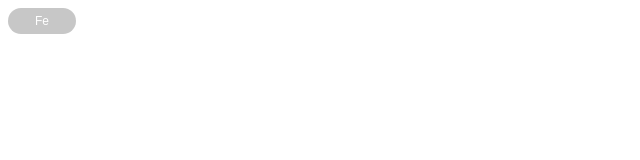
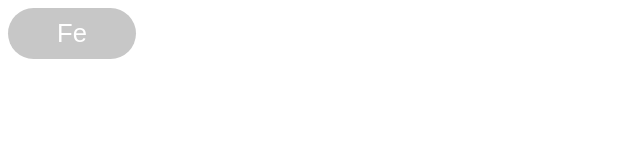
Before and after one commit to Marius0509/Fe, a plain HTML site: page index.html in a window 1280 px wide. Shown: the whole page, without its empty margins (0-640 px from the left). Drawn offline with Linux system fonts and the light colour scheme.

Commit message:
Update index.html

```diff
--- a/index.html
+++ b/index.html
@@ -1,12 +1,39 @@
 <!DOCTYPE html>
 <html>
+
 <head>
     <meta charset='UTF-8' name='viewport' content='width=device-width, initial-scale=1.0'>
     <title>Fe</title>
-        <link rel='stylesheet' href='style.css'>
+    <style>
+        .ops-button {
+            align-items: center;
+            background-color: #c7c7c7;
+            border-radius: 2vmax;
+            color: white;
+            cursor: pointer;
+            display: flex;
+            font: 2vmax sans-serif;
+            height: 4vmax;
+            justify-content: center;
+            position: absolute;
+            user-select: none;
+            width: 10vmax;
+        }
+    </style>
 </head>
+
 <body>
-        <div id='fe-button' class='ops-button' onmouseover='onFeMouseOver()' onclick='onFeClick()'>Fe</div>
-        <script src='script.js'></script>
+    <div id='fe-button' class='ops-button' onmouseover='moveFe()' onclick='moveFe()'>Fe</div>
+    <script>
+        function randomInteger(min, max) {
+            return Math.floor(Math.random() * (max - min + 1) + min);
+        }
+        function moveFe() {
+            let button = document.getElementById('fe-button');
+            button.style.top = randomInteger(0, window.innerHeight - button.offsetHeight) + 'px';
+            button.style.left = randomInteger(0, window.innerWidth - button.offsetWidth) + 'px';
+        }
+    </script>
 </body>
+
 </html>
```
Lines whose indentation alone changed are shown as unchanged.
